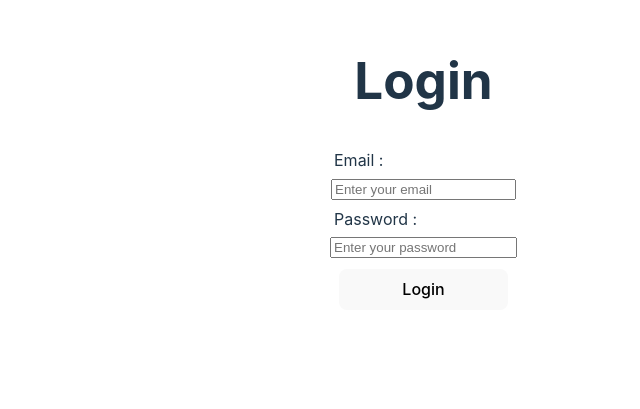
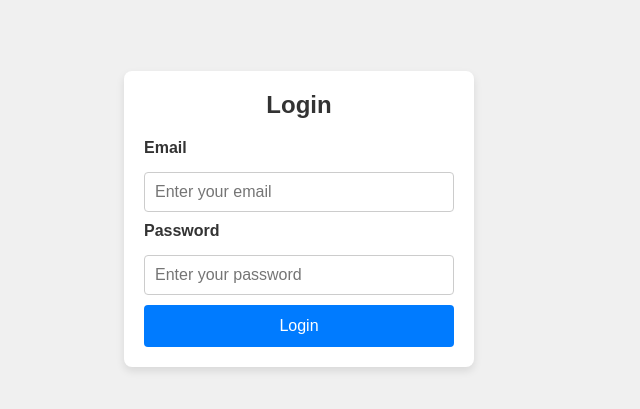
Before and after one commit to Monish892/-Ecommerce-Follow-Along, a React (Vite) app in the folder frontend/: page / in a window 1280 px wide. Shown: the part 181-590 px from the top of the page, without its empty margins (341-981 px from the left). Built offline with nearby package versions, Linux system fonts and the light colour scheme.

Commit message:
files updated

```diff
--- a/frontend/src/index.css
+++ b/frontend/src/index.css
@@ -1,128 +1,65 @@
-:root {
-  font-family: Inter, system-ui, Avenir, Helvetica, Arial, sans-serif;
-  line-height: 1.5;
-  font-weight: 400;
 
-  color-scheme: light dark;
-  color: rgba(255, 255, 255, 0.87);
-  background-color: #242424;
-
-  font-synthesis: none;
-  text-rendering: optimizeLegibility;
-  -webkit-font-smoothing: antialiased;
-  -moz-osx-font-smoothing: grayscale;
-}
-
-a {
-  font-weight: 500;
-  color: #646cff;
-  text-decoration: inherit;
-}
-a:hover {
-  color: #535bf2;
+* {
+  margin: 0;
+  padding: 0;
+  box-sizing: border-box;
 }
 
 body {
-  margin: 0;
-  display: flex;
-  place-items: center;
-  min-width: 320px;
-  min-height: 100vh;
-}
-
-h1 {
-  font-size: 3.2em;
-  line-height: 1.1;
-}
-
-button {
-  border-radius: 8px;
-  border: 1px solid transparent;
-  padding: 0.6em 1.2em;
-  font-size: 1em;
-  font-weight: 500;
-  font-family: inherit;
-  background-color: #1a1a1a;
-  cursor: pointer;
-  transition: border-color 0.25s;
-}
-button:hover {
-  border-color: #646cff;
-}
-button:focus,
-button:focus-visible {
-  outline: 4px auto -webkit-focus-ring-color;
-}
-
-@media (prefers-color-scheme: light) {
-  :root {
-    color: #213547;
-    background-color: #ffffff;
-  }
-  a:hover {
-    color: #747bff;
-  }
-  button {
-    background-color: #f9f9f9;
-  }
+  font-family: Arial, sans-serif;
+  background-color: #f0f0f0;
+  color: #333;
 }
 
 
-
-
-.loginpage2{
+.login-container {
   display: flex;
-  flex-direction: column;
   justify-content: center;
-
-
   align-items: center;
-  position: relative;
-  left: 500px;
-  bottom: 50px;
+  height: 100vh;
 }
 
-/* .loginpage3{
-  /* background-color: black; */
-
-/* .logout>.loginpage4>.loginpage5{
-
-  background-color: black;
-
-
-
-} */
-
-.loginpage4{
-
-  margin: 5px
+.login-form {
+  width: 350px;
+  padding: 20px;
+  background-color: white;
+  box-shadow: 0 4px 8px rgba(0, 0, 0, 0.1);
+  border-radius: 8px;
 }
 
-.loginpage5{
-  margin: 2px;
+.login-form h1 {
+  text-align: center;
+  font-size: 24px;
+  margin-bottom: 20px;
 }
 
-.loginpage6{
-  margin: 5px;
-}
-.loginpage7{
-  margin: 1px;
+.login-form label {
+  font-weight: bold;
+  margin-bottom: 5px;
+  display: block;
 }
 
-.loginpage8{
-  margin: 10px;
+.login-form input {
+  width: 100%;
+  padding: 10px;
+  margin: 10px 0;
+  border: 1px solid #ccc;
+  border-radius: 4px;
+  font-size: 16px;
 }
 
-.logout{
-  display: flex;
-  flex-direction: column;
-  position: relative;
-  left: 170px;
-  /* border: 2px solid black; */
+.login-form button {
+  width: 100%;
+  padding: 12px;
+  background-color: #007BFF;
+  color: white;
+  border: none;
+  border-radius: 4px;
+  font-size: 16px;
+  cursor: pointer;
+  transition: background-color 0.3s ease;
 }
-.loginpage3{
-  position: relative;
-  left: 170px;
-  /* border: 2px solid black; */
-  /* background-color: black; */
+
+.login-form button:hover {
+  background-color: #0056b3;
 }
--- a/frontend/src/login.jsx
+++ b/frontend/src/login.jsx
@@ -2,28 +2,21 @@
 
 const Login = () => {
   return (
-    <div className="loginpage">
-      <div className="loginpage2">
-        <h1 className="loginpage3">Login</h1>
-        <form className='logout'>
-          <label className="loginpage4">Email :</label>
+    <div className="login-container">
+      <div className="login-form">
+        <h1>Login</h1>
+        <form>
+          <label>Email</label>
           <input
             type="email"
-            className="loginpage5"
             placeholder="Enter your email"
           />
-          <label className="loginpage6">Password : </label>
+          <label>Password</label>
           <input
             type="password"
-            className="loginpage7"
             placeholder="Enter your password"
           />
-          <button
-            type="submit"
-            className="loginpage8"
-          >
-            Login
-          </button>
+          <button type="submit">Login</button>
         </form>
       </div>
     </div>
```
Also changed, not shown: frontend/src/App.jsx (+0 -34 lines).
